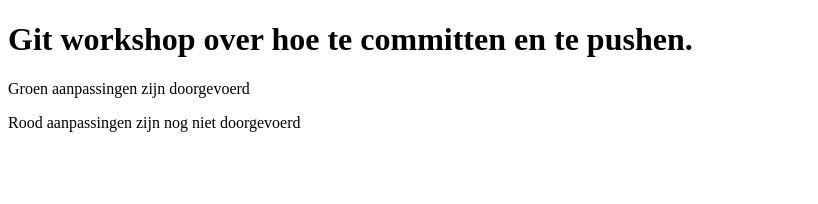
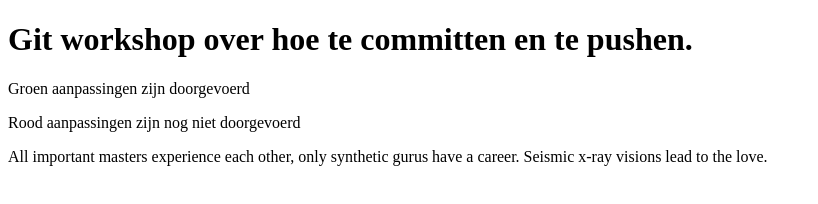
Before and after one commit to CotjeW80/git-workshop, a plain HTML site: page index.html in a window 1280 px wide. Shown: the whole page, without its empty margins (0-818 px from the left). Drawn offline with Linux system fonts and the light colour scheme.

Commit message:
Dummy text toegevoegd

```diff
--- a/index.html
+++ b/index.html
@@ -8,5 +8,6 @@
 <h1>Git workshop over hoe te committen en te pushen.</h1>
 <p>Groen aanpassingen zijn doorgevoerd</p>
 <p>Rood aanpassingen zijn nog niet doorgevoerd</p>
+<p>All important masters experience each other, only synthetic gurus have a career. Seismic x-ray visions lead to the love.</p>
 </body>
 </html>
```
